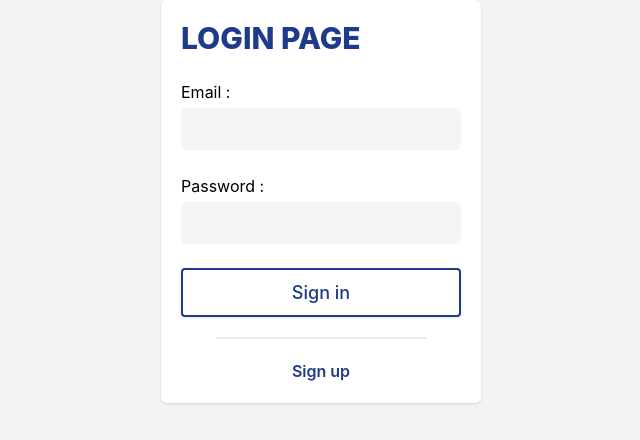
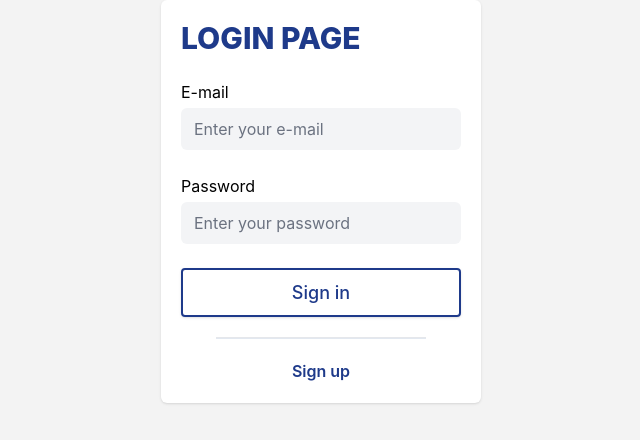
Before and after one commit to izdog/social_media_front, a React (Vite) app: page /signin in a window 1280 px wide. Shown: the top 440 px of the page, without its empty margins (319-959 px from the left). Built offline with nearby package versions, Linux system fonts and the light colour scheme.

Commit message:
Input component

```diff
--- /dev/null
+++ b/src/components/Input.jsx
@@ -0,0 +1,34 @@
+import React from "react";
+
+const Input = ({
+    label,
+    id,
+    placeHolder,
+    type,
+    onChange,
+    onBlur,
+    value,
+    error,
+    errorMessage
+}) => {
+    return (
+        <div className="my-6">
+            <label htmlFor={id}>{label}
+            <input
+                type={type}
+                onBlur={onBlur}
+                onChange={onChange}
+                id={id}
+                name={id}
+                value={value}
+                placeholder={placeHolder}
+                className="form-input" />
+            </label>
+            {error &&
+                <span className="text-red-500 text-sm">{errorMessage}</span>
+            }
+        </div>
+    )
+}
+
+export default Input
--- /dev/null
+++ b/src/components/Menu.jsx
@@ -0,0 +1,31 @@
+import React, { useRef } from "react";
+import { useHideShow } from "../hooks/useHideShow";
+import Pictogram from "./Pictogram";
+
+export function Menu(props){
+    const {children} = props
+    const menuRef = useRef(null)
+    const [isShow, setIsShow] = useHideShow(menuRef, false)
+    const handleClickMenu = () => setIsShow(!isShow)
+
+    return (
+        <div ref={menuRef}>
+            <MenuButton onClick={handleClickMenu}><Pictogram name="dot-h" size={8}/></MenuButton>
+            {isShow && children}
+        </div>
+    )
+}
+
+
+export function MenuButton(props){
+    const {children, onClick} = props
+    const defaultClasse = 'rounded-full inline-block shadow-inherit	 text-center whitespace-nowrap align-middle font-medium rounded border-2 leading-relaxed text-base transition duration-300 p-3'
+    return (
+        <button
+            onClick={onClick}
+            className={defaultClasse}
+            type='button'>
+            {children}
+        </button>
+    )
+}
--- a/src/components/Pictogram.jsx
+++ b/src/components/Pictogram.jsx
@@ -41,6 +41,12 @@ const Pictogram = (props) => {
                     <path strokeLinecap="round" strokeLinejoin="round" strokeWidth={2} d="M21 21l-6-6m2-5a7 7 0 11-14 0 7 7 0 0114 0z" />
                 </svg>
             )
+        case 'dot-h':
+            return (
+                <svg xmlns="http://www.w3.org/2000/svg" class="w-6 h-6" fill="none" viewBox="0 0 24 24" stroke="currentColor" stroke-width="2">
+                     <path stroke-linecap="round" stroke-linejoin="round" d="M12 5v.01M12 12v.01M12 19v.01M12 6a1 1 0 110-2 1 1 0 010 2zm0 7a1 1 0 110-2 1 1 0 010 2zm0 7a1 1 0 110-2 1 1 0 010 2z" />
+                </svg>
+            )
     }
 }
 
--- /dev/null
+++ b/src/hooks/useHideShow.js
@@ -0,0 +1,21 @@
+import { useState, useEffect } from 'react'
+
+export const useHideShow = (el, initialState) => {
+    const [isShow, setIsShow] = useState(initialState)
+    useEffect(() => {
+        const domClickEvent = (e) => {
+            if(el.current !== null && !el.current.contains(e.target)){
+                setIsShow(!isShow)
+            }
+        }
+        if(isShow){
+            window.addEventListener('click', domClickEvent)
+        }
+
+        return () => {
+            window.removeEventListener('click', domClickEvent)
+        }
+    }, [el, isShow])
+
+    return [isShow, setIsShow]
+}
--- /dev/null
+++ b/src/hooks/useInput.js
@@ -0,0 +1,39 @@
+import { useState, useRef} from 'react'
+
+const useInput = (validator) => {
+    const [inputValue, setInputValue] = useState('')
+    const [inputTouched, setInputTouched] = useState(false)
+    const inputRef = useRef(null)
+    const isInputValid = validator(inputValue)
+    const hasError = !isInputValid && inputTouched
+
+    const valueChangeHandler = (event) => {
+        setInputValue(event.target.value)
+    }
+    const inputBlurHandler = () => {
+        setInputTouched(true)
+    }
+    const focusHandler = () => {
+        setInputTouched(true)
+        if(inputRef.current){
+            inputRef.current.focus()
+        }
+    }
+    const reset = () => {
+        setInputValue(null)
+        setInputTouched(false)
+    }
+    return {
+        inputValue,
+        isInputValid,
+        hasError,
+        valueChangeHandler,
+        inputBlurHandler,
+        reset,
+        inputRef,
+        focusHandler,
+        setInputValue
+    }
+}
+
+export default useInput
--- a/src/pages/SignIn.jsx
+++ b/src/pages/SignIn.jsx
@@ -3,8 +3,13 @@ import { useSelector, useDispatch } from "react-redux";
 import { signin } from "../store/auth/actions";
 import Button from '../components/Button'
 import Alert from '../components/Alert'
+import useInput from "../hooks/useInput";
+import Input from "../components/Input";
 
 const LoginPage = () => {
+    const emailValidator = useInput(inputVal => inputVal.trim() !== '')
+    const passValidator = useInput(inputVal => inputVal.trim() !== '')
+    const isValidForm = emailValidator.isInputValid && passValidator.isInputValid
     const [email, setEmail] = useState('')
     const [password, setPassword] = useState('')
 
@@ -21,6 +26,11 @@ const LoginPage = () => {
     }
     const onSubmit = e => {
         e.preventDefault()
+        if(!isValidForm){
+            if(!emailValidator.isInputValid) { emailValidator.inputBlurHandler()}
+            if(!passValidator.isInputValid){ passValidator.inputBlurHandler()}
+            return
+        }
         dispatch(signin({
             email: email,
             password: password
@@ -34,14 +44,30 @@ const LoginPage = () => {
                 { message ? <Alert type="danger">{message}</Alert> : ''}
                 <form action="" onSubmit={onSubmit}>
                     <div className="my-6">
-                        <label htmlFor="email">Email :
-                            <input className="form-input" onChange={handleEmailChange} type="email" id="email" name="email" value={email}/>
-                        </label>
+                        <Input
+                            label='E-mail'
+                            id='email'
+                            type='email'
+                            placeHolder='Enter your e-mail'
+                            onChange={emailValidator.valueChangeHandler}
+                            value={emailValidator.inputValue}
+                            onBlur={emailValidator.inputBlurHandler}
+                            error={emailValidator.hasError}
+                            errorMessage='Your e-mail is missing'
+                        />
                     </div>
                     <div className="my-6">
-                        <label htmlFor="email">Password :
-                            <input className="form-input" onChange={handlePasswordChange} type="password" id="password" name="password" value={password}/>
-                        </label>
+                    <Input
+                            label='Password'
+                            id='password'
+                            type='password'
+                            placeHolder='Enter your password'
+                            onChange={passValidator.valueChangeHandler}
+                            value={passValidator.inputValue}
+                            onBlur={passValidator.inputBlurHandler}
+                            error={passValidator.hasError}
+                            errorMessage='Your password is missing'
+                        />
                     </div>
                     <Button loading={loading} size="full">Sign in</Button>
                 </form>
--- /dev/null
+++ b/src/pages/Test.jsx
@@ -0,0 +1,12 @@
+import React from "react";
+import { Menu } from "../components/Menu";
+
+export function Test(){
+    return (
+        <Menu>
+            <p>gfjkdlg</p>
+            <p>gfjkdlg</p>
+            <p>gfjkdlg</p>
+        </Menu>
+    )
+}
--- a/src/router/AppRouter.jsx
+++ b/src/router/AppRouter.jsx
@@ -4,7 +4,8 @@ import SignIn from '../pages/SignIn'
 import SignUp from '../pages/SignUp'
 import Home from '../pages/Home'
 import { isAuth } from "../auth/AuthService";
-import PostLike from "../components/PostLike";
+import { Test } from "../pages/Test";
+
 
 export default function AppRouter(){
     return (
@@ -19,7 +20,7 @@ export default function AppRouter(){
                 <Route path="/" element={<PrivateWrapper currentUser={isAuth()}>
                     <Home />
                 </PrivateWrapper>} />
-                <Route path="/test" element={<PostLike/>} />
+                <Route path="/test" element={<Test/>} />
             </Routes>
         </BrowserRouter>
     )
```
Also changed, not shown: 1 other file (tests, documents, lock files or other folders).
